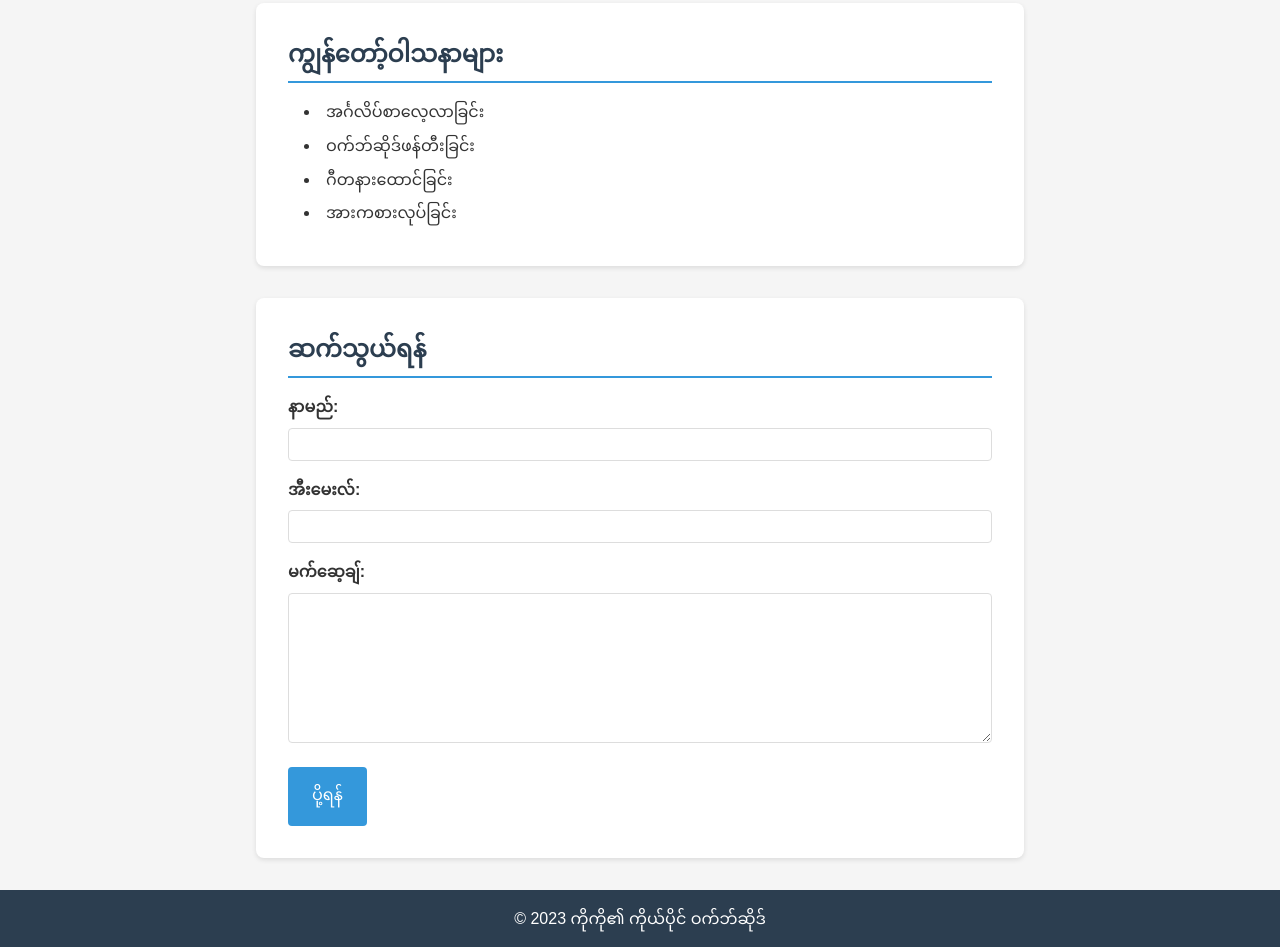
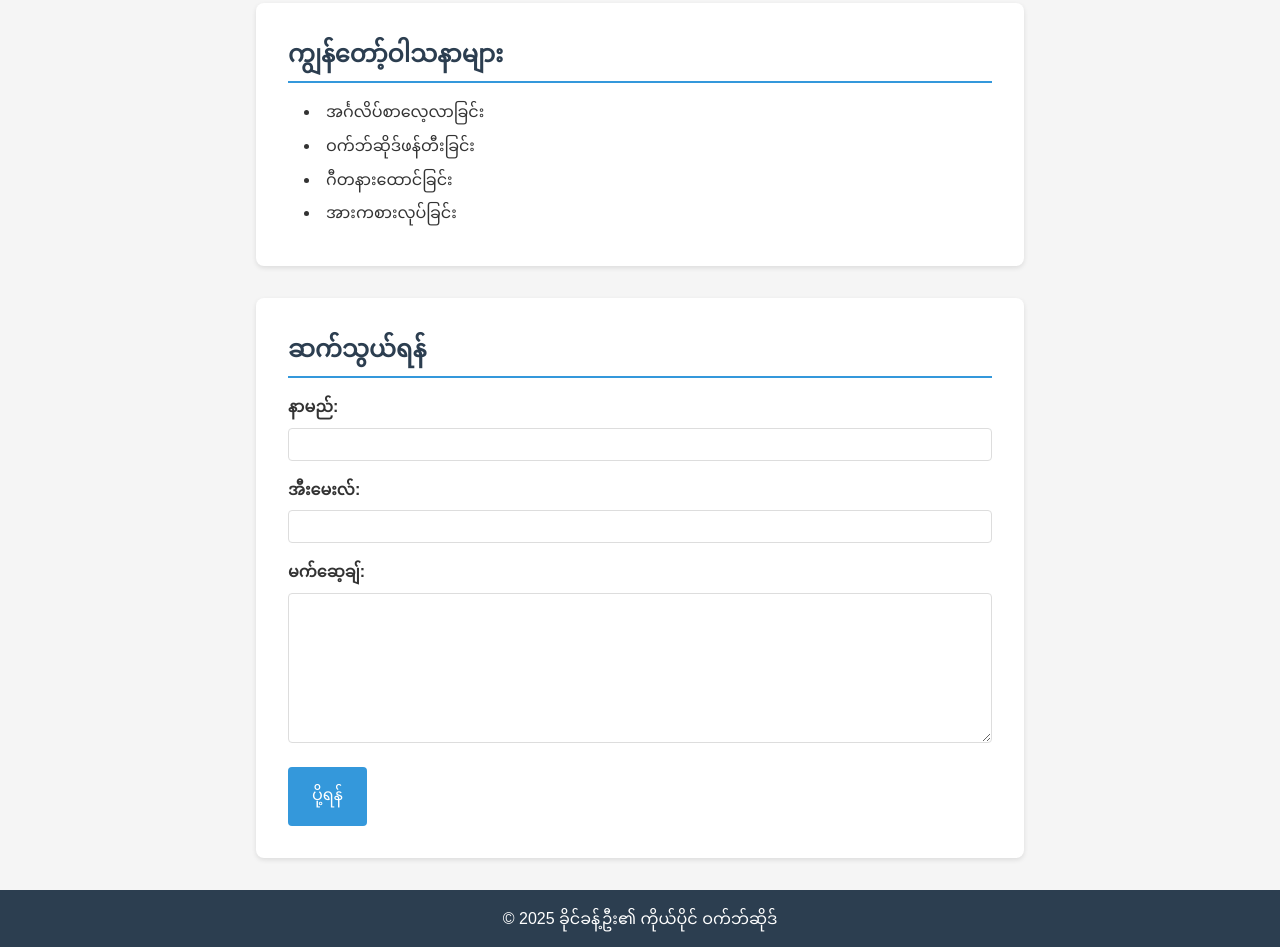
Before and after one commit to KaingKhantOo/KaingKhantOo.github.io, a plain HTML site: page index.html in a window 1280 px wide. Shown: the part 615-1562 px from the top of the page. Drawn offline with Linux system fonts and the light colour scheme; files whose address does not match are found by name; a web font is replaced by a local one.

Commit message:
Update index.html

```diff
--- a/index.html
+++ b/index.html
@@ -60,7 +60,7 @@
     </main>
 
     <footer>
-        <p>&copy; 2023 ကိုကို၏ ကိုယ်ပိုင် ဝက်ဘ်ဆိုဒ်</p>
+        <p>&copy; 2025 ခိုင်ခန့်ဦး၏ ကိုယ်ပိုင် ဝက်ဘ်ဆိုဒ်</p>
     </footer>
 
     <script src="script.js"></script>
```
